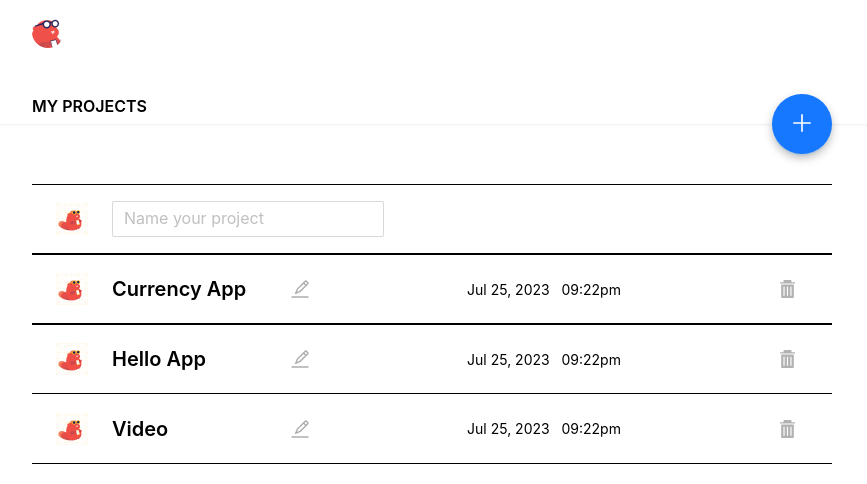
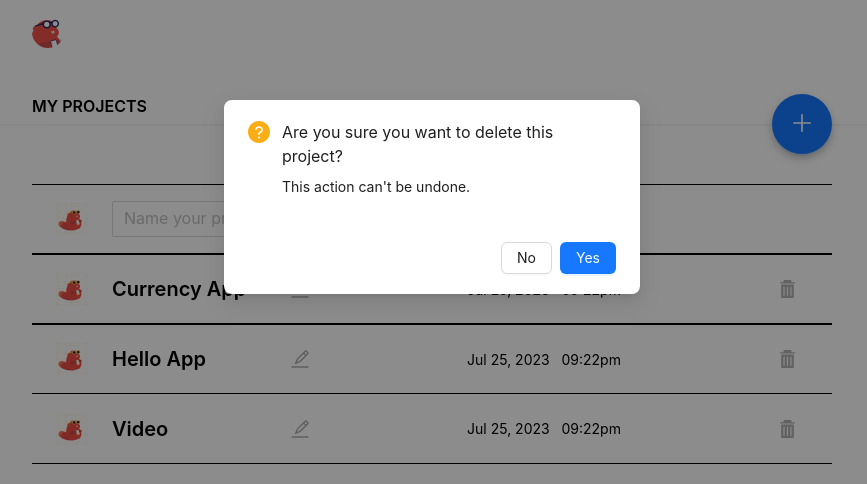
Before and after one commit to andresmechali/thunkable-assignment, a React (Create React App) app: page / in a window 1280 px wide. Both pictures are taken after a click on the button 996 px from the left and 289 px from the top of the page. Shown: the top 484 px of the page, without its empty margins (208-1075 px from the left). Built offline with nearby package versions, Linux system fonts and the light colour scheme.

Commit message:
add project deletion

```diff
--- a/src/components/project/Project.tsx
+++ b/src/components/project/Project.tsx
@@ -1,8 +1,9 @@
 import logo from "../../assets/ProjectIcon.png";
 import { useEffect, useRef, useState } from "react";
-import { Form, Input, InputRef } from "antd";
+import { Form, Input, InputRef, Modal } from "antd";
 import { formatDate } from "../../utils";
 import { useAppDispatch } from "../../redux/hooks";
+import { QuestionCircleFilled } from "@ant-design/icons";
 
 type Props = {
   project?: ProjectType;
@@ -13,6 +14,7 @@ const Project: React.FC<Props> = ({ project }) => {
   const namingRef = useRef<HTMLDivElement>(null);
   const inputRef = useRef<InputRef>(null);
   const dispatch = useAppDispatch();
+  const [modal, contextHolder] = Modal.useModal();
 
   useEffect(() => {
     // Stop renaming when clicking outside project card
@@ -44,6 +46,12 @@ const Project: React.FC<Props> = ({ project }) => {
     }
   };
 
+  const onDelete = () => {
+    if (project) {
+      dispatch({ type: "delete", id: project.id });
+    }
+  };
+
   // TODO: remove 'any'
   function renderNaming(formName: string, callBack: any) {
     return (
@@ -65,6 +73,7 @@ const Project: React.FC<Props> = ({ project }) => {
       ref={namingRef}
       className="flex flex-row items-center w-full md:w-[800px] h-[86px] md:h-[70px] pl-4 md:pl-6 pr-4 md:pr-8 pt-4 pb-4 bg-white border-t border-t-gray-line border-b border-b-gray-line last:border-t-0"
     >
+      {contextHolder}
       {/* Logo */}
       <img src={logo} width={32} alt="logo" className="mr-4 md:mr-6" />
       {!project ? (
@@ -125,7 +134,25 @@ const Project: React.FC<Props> = ({ project }) => {
             <button
               className="delete-icon w-6 h-6"
               onClick={() => {
-                // TODO: ask for confirmation and delete project
+                modal.confirm({
+                  title: (
+                    <p className="text-gray-title" style={{ fontWeight: 400 }}>
+                      Are you sure you want to delete this project?
+                    </p>
+                  ),
+                  icon: <QuestionCircleFilled />,
+                  content: (
+                    <p className="font-semilight text-gray-text mb-8">
+                      This action can't be undone.
+                    </p>
+                  ),
+                  okText: "Yes",
+                  cancelText: "No",
+                  okButtonProps: {
+                    className: "bg-primary",
+                  },
+                  onOk: onDelete,
+                });
               }}
             />
           </section>
--- a/src/theme.ts
+++ b/src/theme.ts
@@ -6,6 +6,8 @@ const theme = {
   addButtonHover: "#3D3A4F",
   grayLine: "rgba(0,0,0,0.1)",
   grayText: "rgba(0,0,0,0.5)",
+  grayTitle: "rgba(0,0,0,0.85)",
+  primary: "#1890FF",
 };
 
 export default theme;
--- a/tailwind.config.js
+++ b/tailwind.config.js
@@ -11,8 +11,10 @@ module.exports = {
         "gray-dark": theme.darkGray,
         "gray-line": theme.grayLine,
         "gray-text": theme.grayText,
+        "gray-title": theme.grayTitle,
         "add-button": theme.addButton,
         "add-button-hover": theme.addButtonHover,
+        primary: theme.primary,
       },
       dropShadow: {
         "add-button": "0px 4px 4px rgba(0, 0, 0, 0.25)",
```
